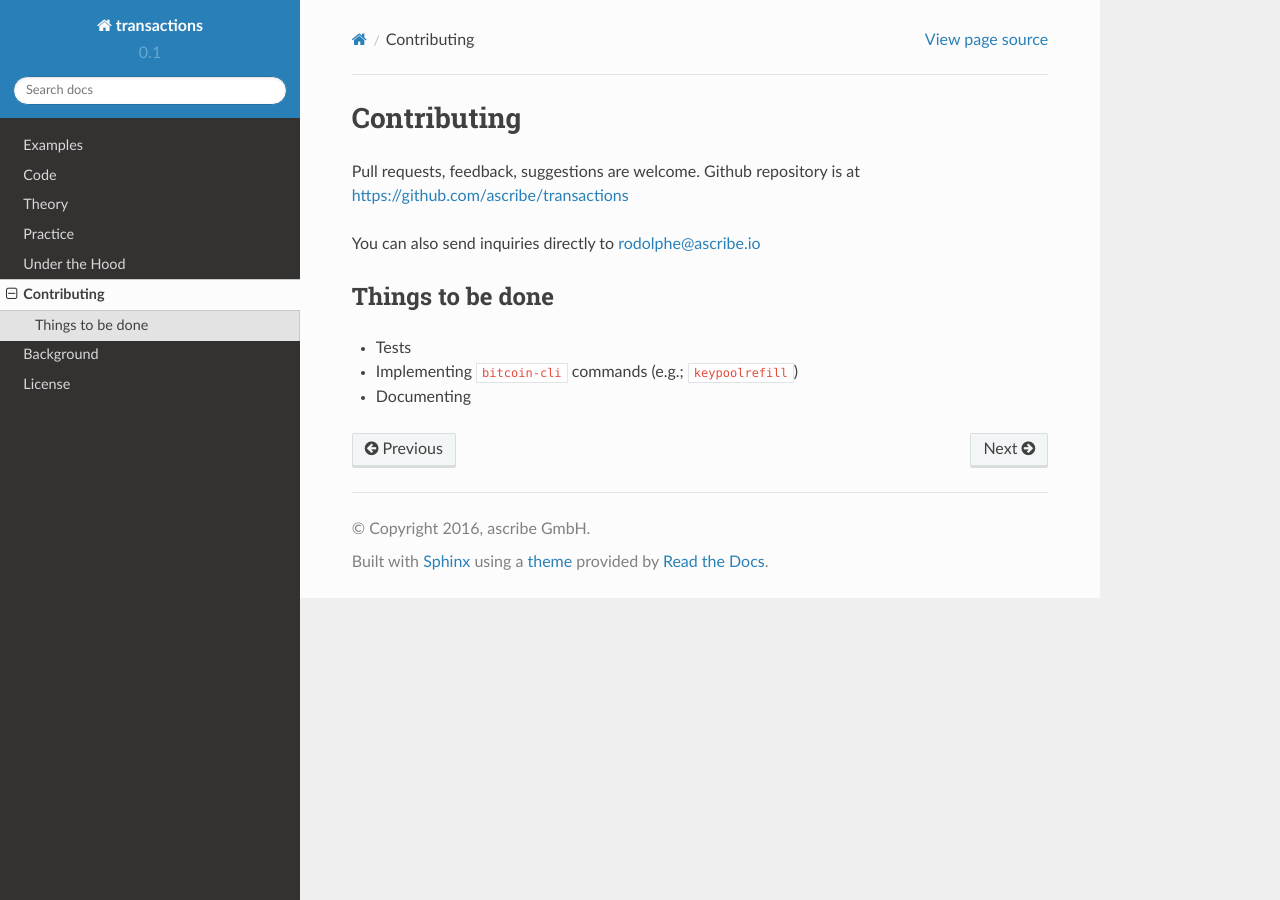
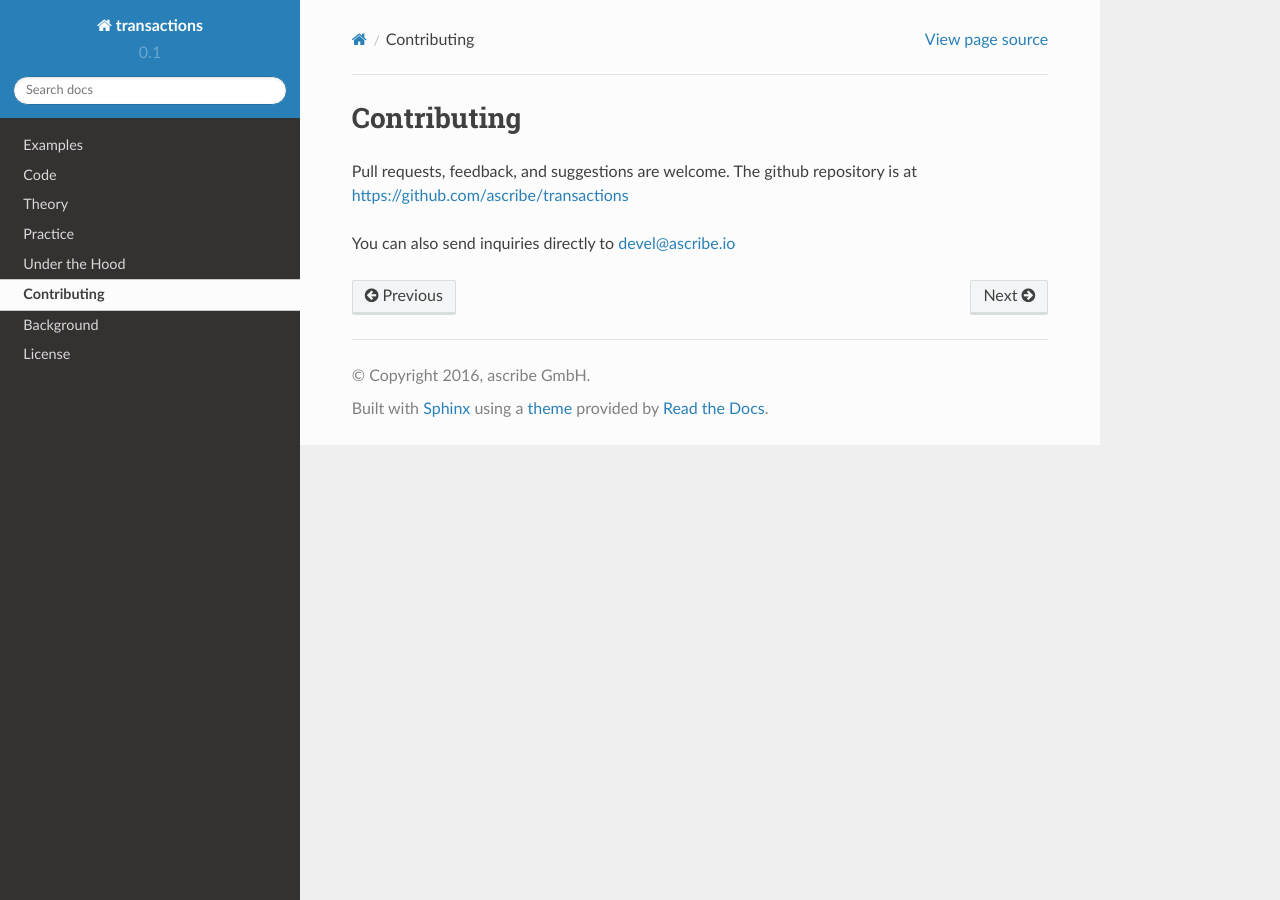
Before and after one commit to ascribe/transactions, a Sphinx documentation site: the page built from docs/source/contributing.rst, in a window 1280 px wide. Built offline with Sphinx 7.4.7 and the Read the Docs theme 2.0.0, drawn with Linux system fonts in a browser that asks for light colours.

```diff
--- a/docs/source/contributing.rst
+++ b/docs/source/contributing.rst
@@ -1,14 +1,6 @@
 Contributing
 ============
-Pull requests, feedback, suggestions are welcome. Github repository is at
-https://github.com/ascribe/transactions
+Pull requests, feedback, and suggestions are welcome. The github repository is
+at https://github.com/ascribe/transactions
 
-You can also send inquiries directly to rodolphe@ascribe.io
-
-
-Things to be done
------------------
-
-* Tests
-* Implementing ``bitcoin-cli`` commands (e.g.; ``keypoolrefill``)
-* Documenting
+You can also send inquiries directly to devel@ascribe.io
--- a/docs/source/index.rst
+++ b/docs/source/index.rst
@@ -15,7 +15,7 @@ Installation
 
 .. code-block:: python
 
-    pip install transactions
+    $ pip install transactions
 
 
 Contents
```
Also changed, not shown: README.md (deleted, +0 -56 lines), README.rst (added, +84 -0 lines), docker-compose.yml (+12 -0 lines).
